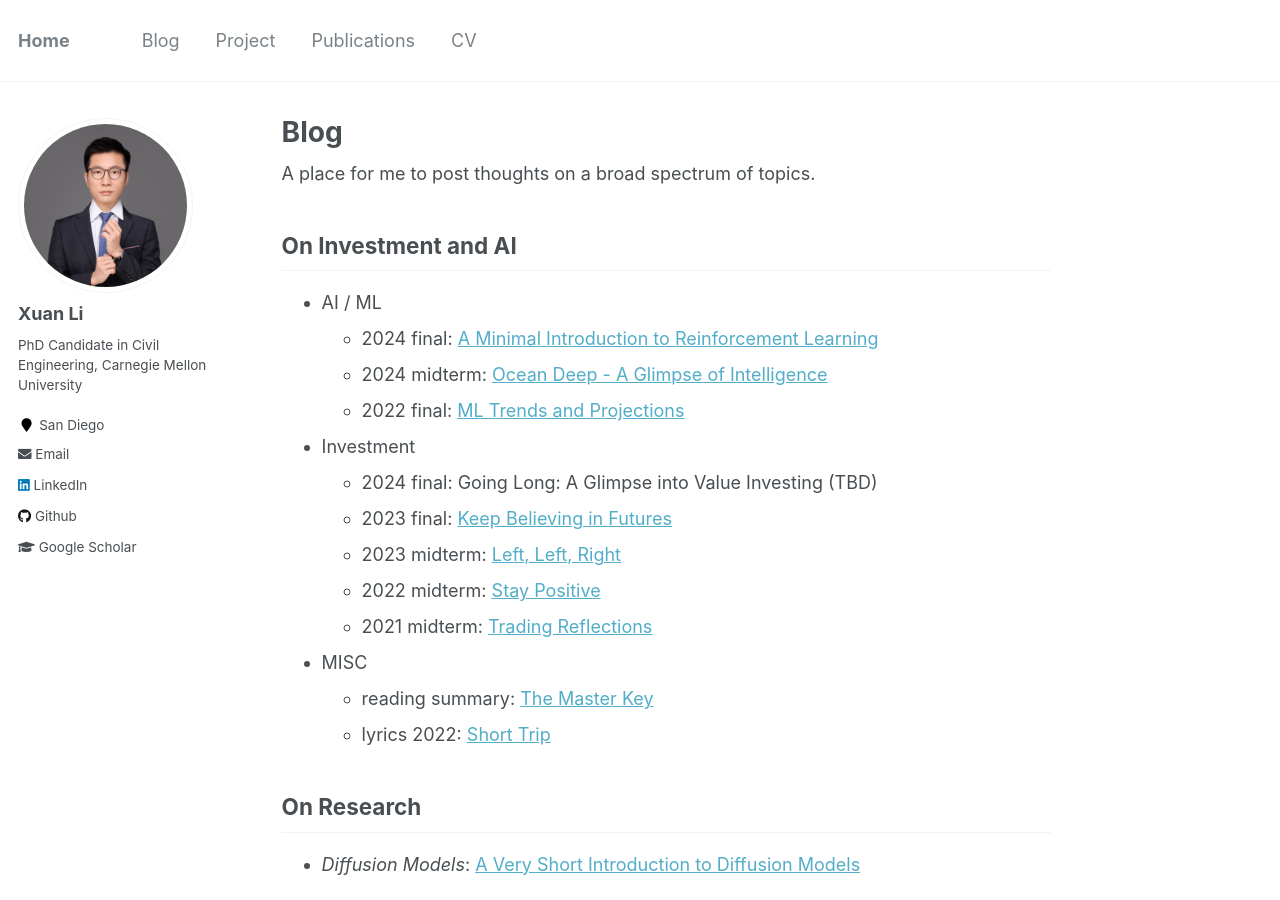
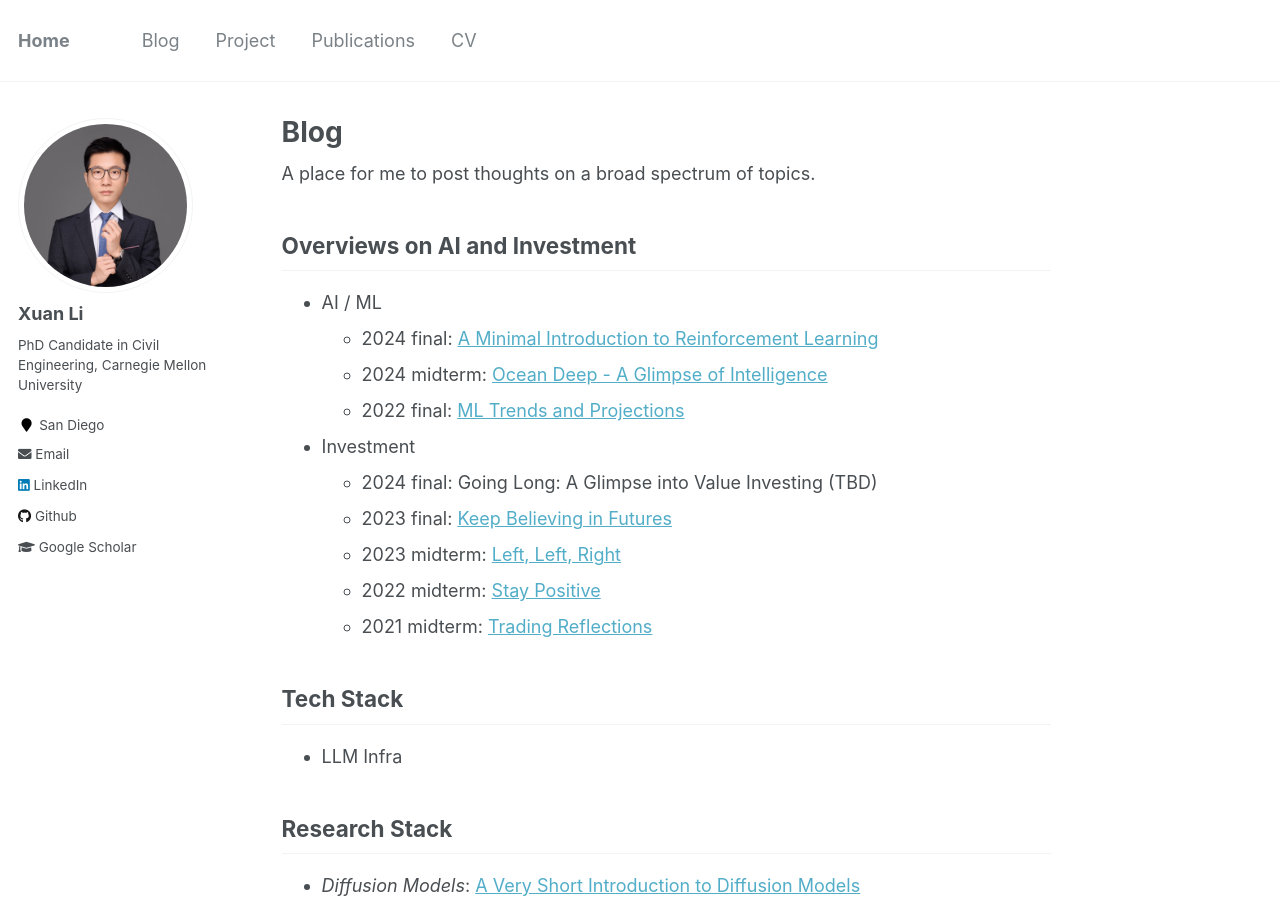
Before and after one commit to milanlx/milanlx.github.io, a Jekyll site: the page built from _pages/blog.md, in a window 1280 px wide and 900 px high. Built offline with Jekyll 4.4.1, drawn with Linux system fonts in a browser that asks for light colours.

Commit message:
Update blog.md

```diff
--- a/_pages/blog.md
+++ b/_pages/blog.md
@@ -6,7 +6,7 @@ author_profile: true
 
 A place for me to post thoughts on a broad spectrum of topics.
 
-On Investment and AI
+Overviews on AI and Investment
 ---------------
 * AI / ML
   - 2024 final: [A Minimal Introduction to Reinforcement Learning](https://milanlx.github.io/files/blogs/rl_intro_2024.pdf)
@@ -20,12 +20,12 @@ On Investment and AI
   - 2022 midterm: [Stay Positive](https://milanlx.github.io/files/trading_2022_thoughts.pdf)
   - 2021 midterm: [Trading Reflections](https://milanlx.github.io/files/trading_reflection.pdf)
 
-* MISC
-  - reading summary: [The Master Key](https://milanlx.github.io/files/blogs/the_master_key.pdf)
-  - lyrics 2022: [Short Trip](https://milanlx.github.io/files/short_trip.pdf)
 
+Tech Stack
+---------------
+* LLM Infra
 
-On Research
+Research Stack
 ---------------
 
 * *Diffusion Models*: [A Very Short Introduction to Diffusion Models](https://milanlx.github.io/files/blogs/diffusion.pdf)
```
